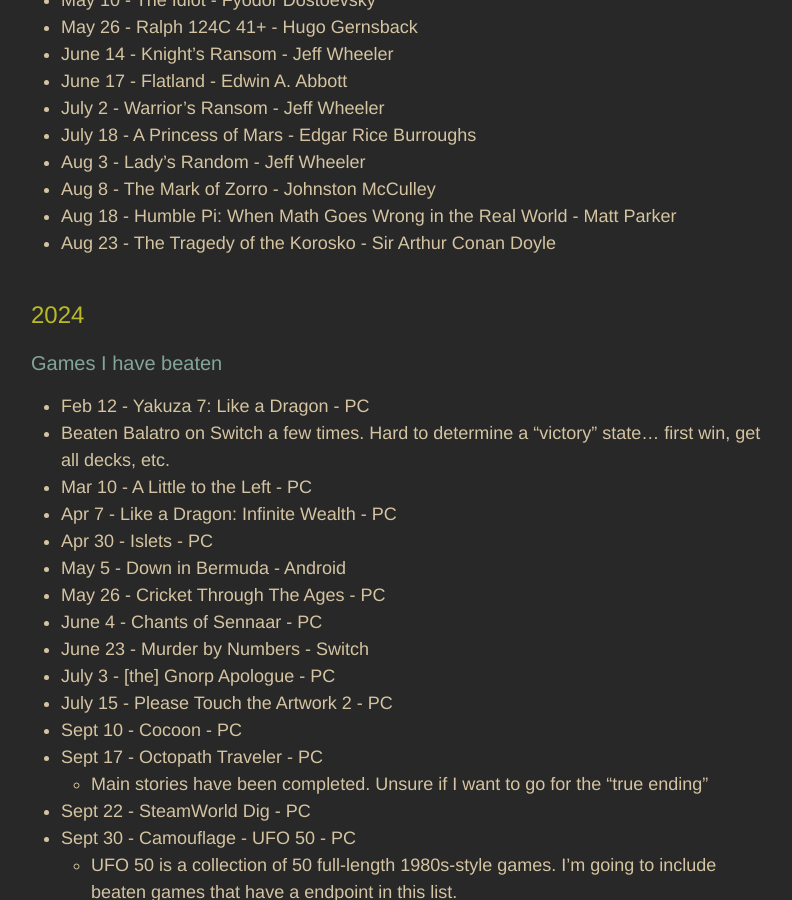
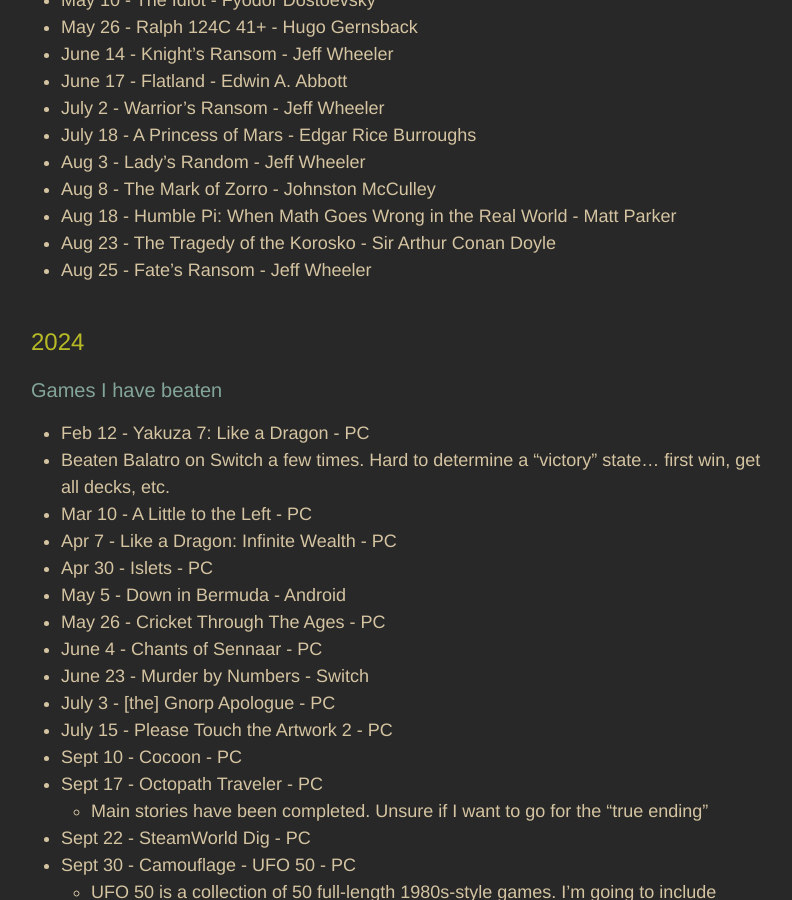
Before and after one commit to adkinsrs/sadkins_site, a Jekyll site: the page built from misc.md, in a window 1280 px wide and 900 px high, scrolled down 1658 px. Shown: the whole window, without its empty margins (239-1031 px from the left). Built offline with Jekyll 4.4.1, drawn with Linux system fonts in a browser that asks for light colours.

Commit message:
read a book

```diff
--- a/misc.md
+++ b/misc.md
@@ -66,6 +66,7 @@
 * Aug 8 - The Mark of Zorro - Johnston McCulley
 * Aug 18 - Humble Pi: When Math Goes Wrong in the Real World - Matt Parker
 * Aug 23 - The Tragedy of the Korosko - Sir Arthur Conan Doyle
+* Aug 25 - Fate's Ransom - Jeff Wheeler
 
 ## 2024
 
```
